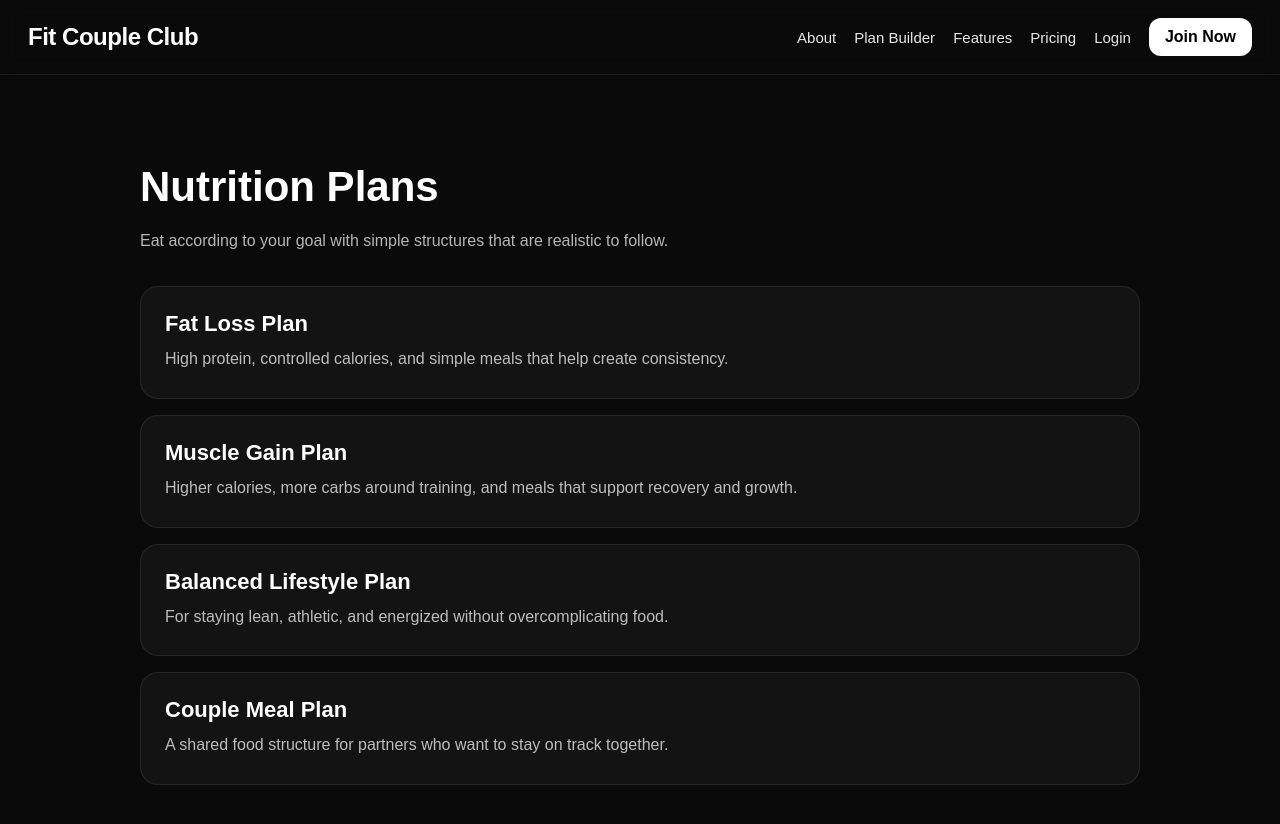
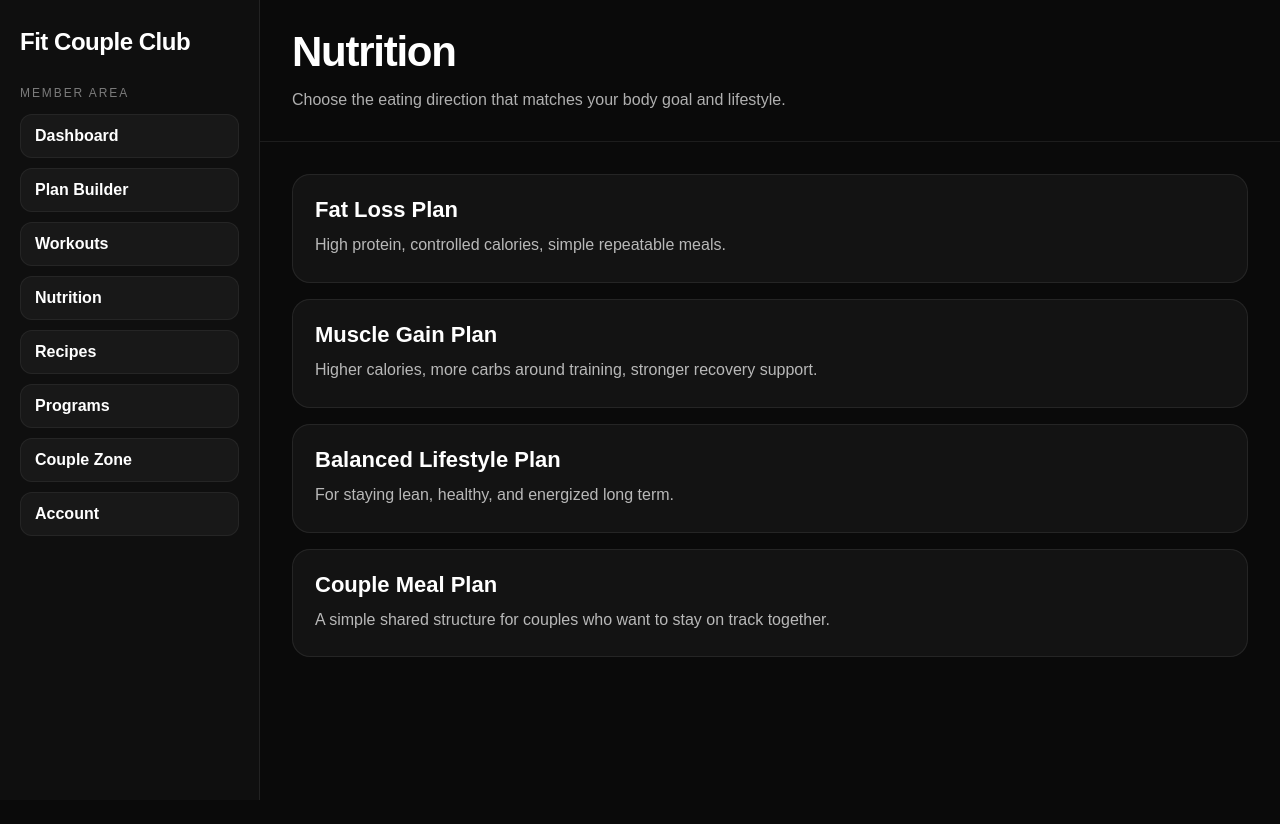
Before and after one commit to nielsvdz-ops/fit-couple-club, a Next.js app: page /nutrition in a window 1280 px wide. Shown: the top 824 px of the page. After the commit the page ends 800 px from the top, so only its background shows below. Built offline with nearby package versions, Linux system fonts and the light colour scheme.

Commit message:
Update page.js

```diff
--- a/app/nutrition/page.js
+++ b/app/nutrition/page.js
@@ -1,31 +1,50 @@
-import Navbar from "../../components/Navbar";
+import DashboardLayout from "../../components/DashboardLayout";
 
 export default function NutritionPage() {
+  const plans = [
+    [
+      "Fat Loss Plan",
+      "High protein, controlled calories, simple repeatable meals.",
+    ],
+    [
+      "Muscle Gain Plan",
+      "Higher calories, more carbs around training, stronger recovery support.",
+    ],
+    [
+      "Balanced Lifestyle Plan",
+      "For staying lean, healthy, and energized long term.",
+    ],
+    [
+      "Couple Meal Plan",
+      "A simple shared structure for couples who want to stay on track together.",
+    ],
+  ];
+
   return (
-    <main style={main}>
-      <Navbar />
-      <div style={container}>
-        <h1 style={title}>Nutrition Plans</h1>
-        <p style={subtitle}>Eat according to your goal with simple structures that are realistic to follow.</p>
-
-        {[
-          ["Fat Loss Plan", "High protein, controlled calories, and simple meals that help create consistency."],
-          ["Muscle Gain Plan", "Higher calories, more carbs around training, and meals that support recovery and growth."],
-          ["Balanced Lifestyle Plan", "For staying lean, athletic, and energized without overcomplicating food."],
-          ["Couple Meal Plan", "A shared food structure for partners who want to stay on track together."],
-        ].map(([plan, desc]) => (
-          <div key={plan} style={card}>
-            <div style={{ fontWeight: "700", fontSize: "22px", marginBottom: "8px" }}>{plan}</div>
-            <div style={{ color: "rgba(255,255,255,0.72)", lineHeight: 1.8 }}>{desc}</div>
+    <DashboardLayout
+      title="Nutrition"
+      subtitle="Choose the eating direction that matches your body goal and lifestyle."
+    >
+      <div style={{ display: "grid", gap: "16px" }}>
+        {plans.map(([title, text]) => (
+          <div
+            key={title}
+            style={{
+              background: "rgba(255,255,255,0.04)",
+              border: "1px solid rgba(255,255,255,0.08)",
+              borderRadius: "18px",
+              padding: "22px",
+            }}
+          >
+            <div style={{ fontSize: "22px", fontWeight: "800", marginBottom: "8px" }}>
+              {title}
+            </div>
+            <div style={{ color: "rgba(255,255,255,0.7)", lineHeight: 1.8 }}>
+              {text}
+            </div>
           </div>
         ))}
       </div>
-    </main>
+    </DashboardLayout>
   );
 }
-
-const main = { minHeight: "100vh", background: "#0a0a0a", color: "white" };
-const container = { maxWidth: "1000px", margin: "0 auto", padding: "60px 24px" };
-const title = { fontSize: "42px", marginBottom: "10px" };
-const subtitle = { color: "rgba(255,255,255,0.7)", marginBottom: "30px", lineHeight: 1.8 };
-const card = { background: "rgba(255,255,255,0.04)", border: "1px solid rgba(255,255,255,0.08)", borderRadius: "18px", padding: "24px", marginBottom: "16px" };
```
